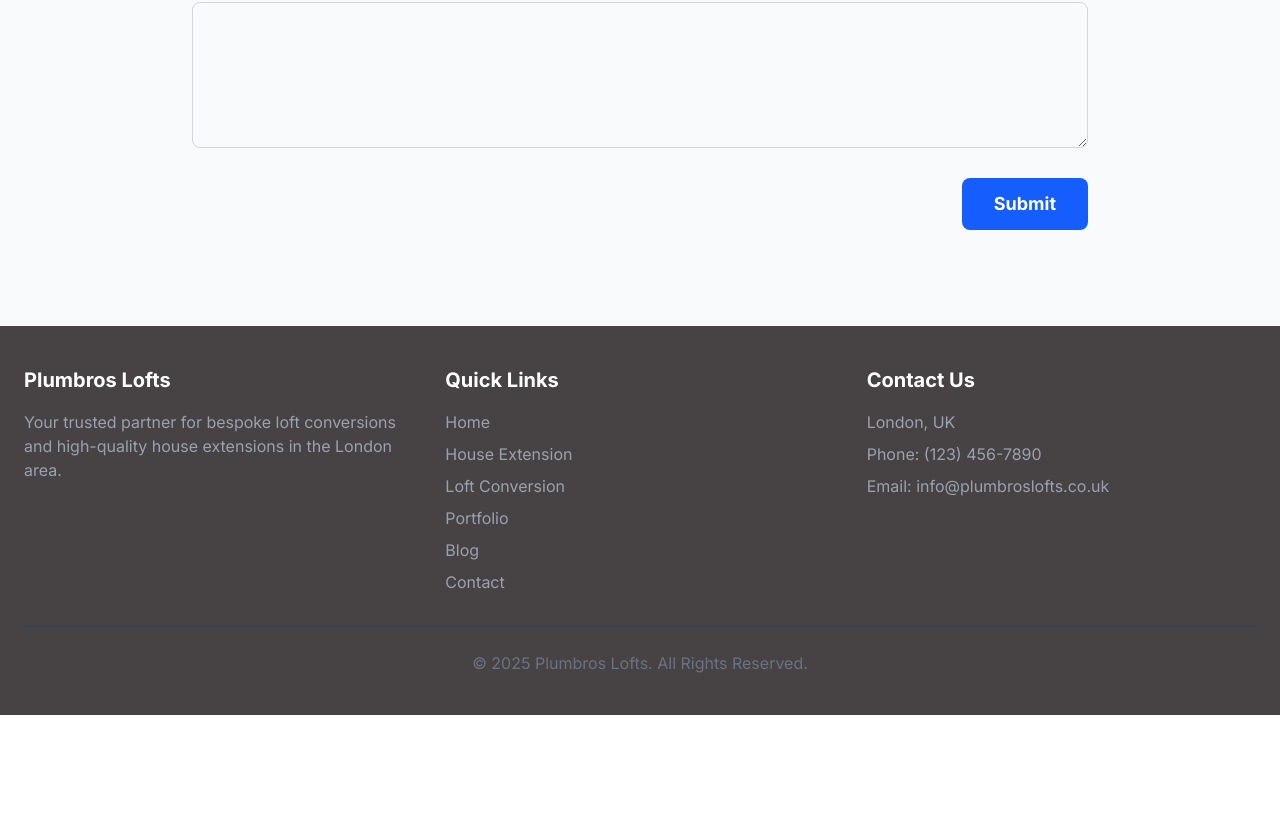
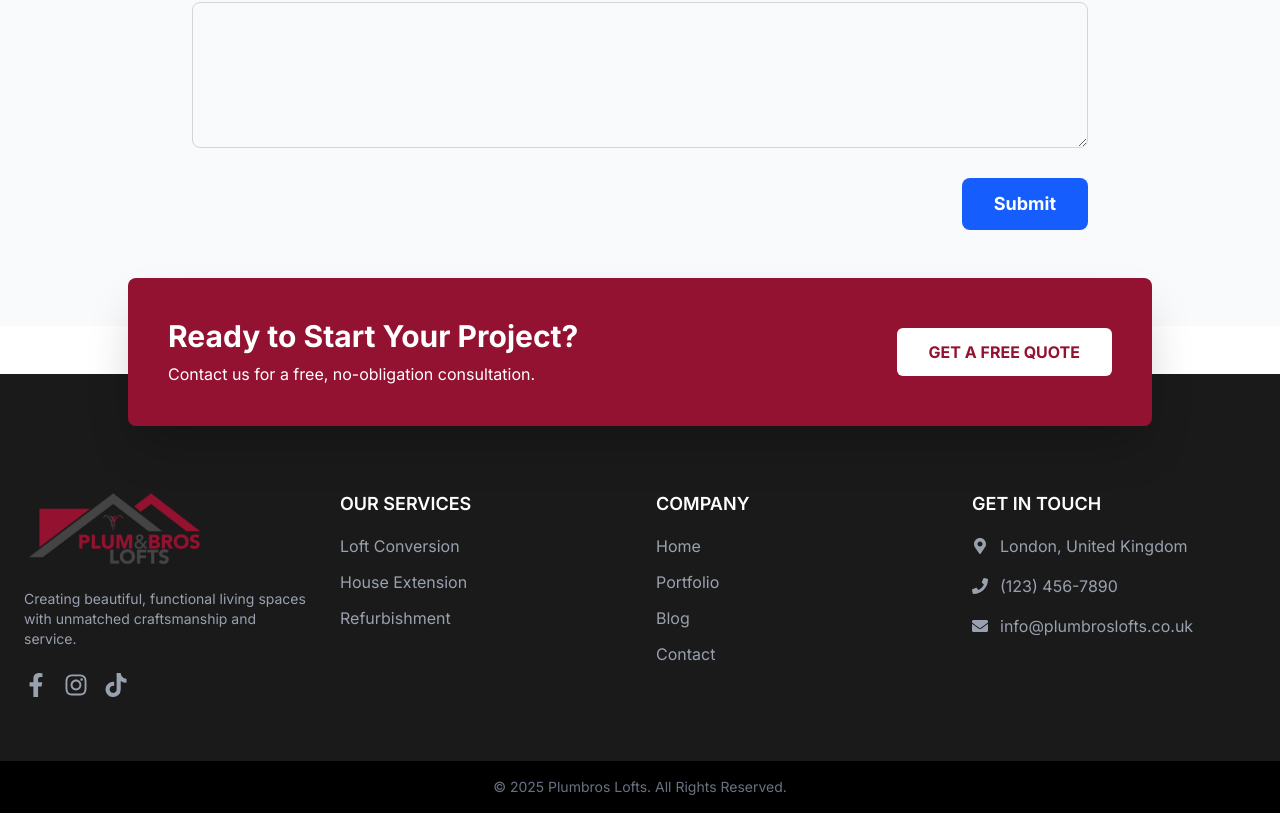
Before and after one commit to armirpepkola/plumbros-lofts-nextjs, a Next.js app: page / in a window 1280 px wide. Shown: the part 3394-4207 px from the top of the page. Before the commit the page ends 4109 px from the top, so only its background shows below. Built offline with nearby package versions, Linux system fonts and the light colour scheme.

Commit message:
Footer v1

```diff
--- a/src/app/components/Footer.tsx
+++ b/src/app/components/Footer.tsx
@@ -1,38 +1,83 @@
 import Link from 'next/link';
+import Image from 'next/image';
+import { FaFacebookF, FaInstagram, FaTiktok, FaMapMarkerAlt, FaPhone, FaEnvelope } from 'react-icons/fa';
 
 export default function Footer() {
   return (
-        <footer className="bg-[var(--color-brand-dark)] text-white">
-            <div className="container mx-auto px-6 py-10">
-                <div className="grid grid-cols-1 md:grid-cols-3 gap-8">
-                    <div>
-                        <h3 className="text-xl font-bold mb-4 text-white">Plumbros Lofts</h3>
-                        <p className="text-gray-400">
-                            Your trusted partner for bespoke loft conversions and high-quality house extensions in the London area.
+    // Added top padding (pt-24) to create "breathing room" from the main content
+    <footer className="relative bg-[#1a1a1a] text-white pt-24 mt-12">
+      <div className="container mx-auto max-w-7xl px-6">
+
+        {/* OVERLAPPING CTA CARD - Now fully responsive */}
+        {/* Negative margin is now conditional (only on 'md' screens and up) */}
+        <div className="relative mb-16 md:-mt-48 max-w-5xl mx-auto bg-[var(--color-brand-primary)] p-8 md:p-10 rounded-lg shadow-2xl">
+          {/* Layout stacks vertically on mobile, horizontally on larger screens */}
+          <div className="flex flex-col md:flex-row justify-between items-center text-center md:text-left">
+            <div className="mb-6 md:mb-0">
+              <h2 className="text-3xl font-bold font-[var(--font-montserrat)] text-white mb-2">
+                Ready to Start Your Project?
+              </h2>
+              <p className="text-white text-opacity-90">
+                Contact us for a free, no-obligation consultation.
               </p>
             </div>
+            <div className="flex-shrink-0">
+              <Link
+                href="/contact"
+                className="inline-block bg-white text-[var(--color-brand-primary)] font-bold font-[var(--font-montserrat)] uppercase py-3 px-8 rounded-md hover:bg-opacity-90 transition-all duration-300"
+              >
+                Get a Free Quote
+              </Link>
+            </div>
+          </div>
+        </div>
+
+        {/* MAIN FOOTER CONTENT - Responsive grid already in place */}
+        <div className="pb-16 grid grid-cols-1 md:grid-cols-2 lg:grid-cols-4 gap-12 md:gap-8">
+
+          <div className="mb-6 lg:mb-0">
+            <Link href="/" className="inline-block mb-4"><Image src="/logo.png" alt="Plumbros Lofts Logo" width={180} height={45} /></Link>
+            <p className="text-gray-400 text-sm mb-6">Creating beautiful, functional living spaces with unmatched craftsmanship and service.</p>
+            <div className="flex items-center space-x-4">
+              <a href="#" aria-label="Facebook" className="text-gray-400 hover:text-white transform hover:-translate-y-1 transition-all duration-200"><FaFacebookF size={24} /></a>
+              <a href="#" aria-label="Instagram" className="text-gray-400 hover:text-white transform hover:-translate-y-1 transition-all duration-200"><FaInstagram size={24} /></a>
+              <a href="#" aria-label="TikTok" className="text-gray-400 hover:text-white transform hover:-translate-y-1 transition-all duration-200"><FaTiktok size={24} /></a>
+            </div>
+          </div>
+
           <div>
-                        <h3 className="text-xl font-bold mb-4 text-white">Quick Links</h3>
-                        <ul className="space-y-2">
-                            <li><Link href="/" className="text-gray-400 hover:text-[var(--color-brand-primary)] transition-colors duration-200">Home</Link></li>
-                            <li><Link href="/house-extension" className="text-gray-400 hover:text-[var(--color-brand-primary)] transition-colors duration-200">House Extension</Link></li>
-                            <li><Link href="/loft-conversion" className="text-gray-400 hover:text-[var(--color-brand-primary)] transition-colors duration-200">Loft Conversion</Link></li>
-                            <li><Link href="/portfolio" className="text-gray-400 hover:text-[var(--color-brand-primary)] transition-colors duration-200">Portfolio</Link></li>
-                            <li><Link href="/blog" className="text-gray-400 hover:text-[var(--color-brand-primary)] transition-colors duration-200">Blog</Link></li>
-                            <li><Link href="/contact" className="text-gray-400 hover:text-[var(--color-brand-primary)] transition-colors duration-200">Contact</Link></li>
+            <h3 className="text-lg font-semibold font-[var(--font-montserrat)] uppercase mb-4">Our Services</h3>
+            <ul className="space-y-3">
+              <li><Link href="/loft-conversion" className="inline-block text-gray-400 hover:text-[var(--color-brand-primary)] transform hover:-translate-y-px transition-all duration-200">Loft Conversion</Link></li>
+              <li><Link href="/house-extension" className="inline-block text-gray-400 hover:text-[var(--color-brand-primary)] transform hover:-translate-y-px transition-all duration-200">House Extension</Link></li>
+              <li><Link href="/refurbishment" className="inline-block text-gray-400 hover:text-[var(--color-brand-primary)] transform hover:-translate-y-px transition-all duration-200">Refurbishment</Link></li>
             </ul>
           </div>
+
           <div>
-                        <h3 className="text-xl font-bold mb-4 text-white">Contact Us</h3>
-                        <ul className="space-y-2 text-gray-400">
-                            <li>London, UK</li>
-                            <li>Phone: (123) 456-7890</li>
-                            <li>Email: info@plumbroslofts.co.uk</li>
+            <h3 className="text-lg font-semibold font-[var(--font-montserrat)] uppercase mb-4">Company</h3>
+            <ul className="space-y-3">
+              <li><Link href="/" className="inline-block text-gray-400 hover:text-[var(--color-brand-primary)] transform hover:-translate-y-px transition-all duration-200">Home</Link></li>
+              <li><Link href="/portfolio" className="inline-block text-gray-400 hover:text-[var(--color-brand-primary)] transform hover:-translate-y-px transition-all duration-200">Portfolio</Link></li>
+              <li><Link href="/blog" className="inline-block text-gray-400 hover:text-[var(--color-brand-primary)] transform hover:-translate-y-px transition-all duration-200">Blog</Link></li>
+              <li><Link href="/contact" className="inline-block text-gray-400 hover:text-[var(--color-brand-primary)] transform hover:-translate-y-px transition-all duration-200">Contact</Link></li>
             </ul>
           </div>
+
+          <div>
+            <h3 className="text-lg font-semibold font-[var(--font-montserrat)] uppercase mb-4">Get In Touch</h3>
+            <ul className="space-y-4 text-gray-400">
+              <li className="flex items-start"><FaMapMarkerAlt className="w-4 h-4 mr-3 mt-1 flex-shrink-0" /><span>London, United Kingdom</span></li>
+              <li className="flex items-center"><FaPhone className="w-4 h-4 mr-3" /><span>(123) 456-7890</span></li>
+              <li className="flex items-center"><FaEnvelope className="w-4 h-4 mr-3" /><span>info@plumbroslofts.co.uk</span></li>
+            </ul>
           </div>
-                <div className="mt-8 border-t border-gray-700 text-center pt-6">
-                    <p className="text-gray-500">&copy; {new Date().getFullYear()} Plumbros Lofts. All Rights Reserved.</p>
+
+        </div>
+      </div>
+      <div className="bg-black bg-opacity-20 py-4">
+        <div className="container mx-auto max-w-7xl px-6 text-center text-sm text-gray-500">
+          &copy; {new Date().getFullYear()} Plumbros Lofts. All Rights Reserved.
         </div>
       </div>
     </footer>
--- a/src/app/layout.tsx
+++ b/src/app/layout.tsx
@@ -1,20 +1,17 @@
 import type { Metadata } from "next";
-import { Inter, Montserrat } from "next/font/google"; // Import Montserrat
+import { Inter, Montserrat } from "next/font/google";
 import "./globals.css";
 import Header from "./components/Header";
 import Footer from "./components/Footer";
 
-// Configure the primary font for the body content
 const inter = Inter({ subsets: ["latin"] });
-
-// Configure the Montserrat font for use with a CSS variable
 const montserrat = Montserrat({
   subsets: ["latin"],
-  weight: ['400', '500', '600', '700'], // Include a range of weights
-  variable: '--font-montserrat', // This is the key part
+  weight: ['400', '500', '600', '700'],
+  variable: '--font-montserrat',
 });
 
-export const metadata: Metadata = {
+export const metadata = {
   title: "Plumbros Lofts - London Loft Conversion Specialists",
   description: "Expert loft conversion and house extension services in London.",
 };
@@ -26,8 +23,7 @@ export default function RootLayout({
 }>) {
   return (
     <html lang="en">
-      {/* Apply both font variables to the body */}
-      <body className={`${inter.className} ${montserrat.variable}`}>
+      <body className={`${inter.className} ${montserrat.variable} bg-white`}>
         <div className="flex flex-col min-h-screen">
           <Header />
           <main className="flex-grow">
```
Lines whose indentation alone changed are shown as unchanged.
